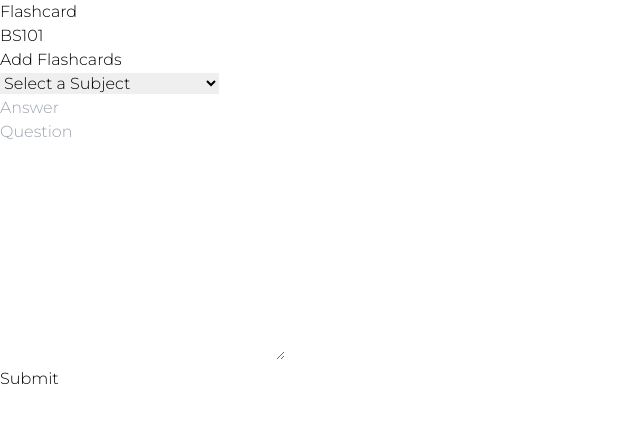
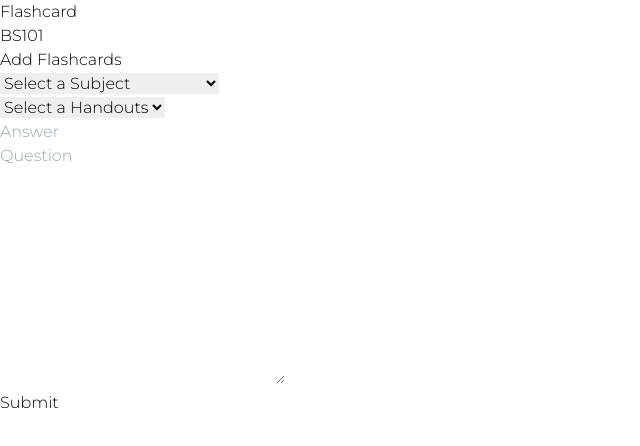
Before and after one commit to RyanMdg/bs101, a Next.js app in the folder main/front-end/admin/: page /flashcards in a window 1280 px wide. Shown: the top 446 px of the page, without its empty margins (0-640 px from the left). Built offline with nearby package versions, Linux system fonts and the light colour scheme.

Commit message:
adding hangdouts database

```diff
--- a/main/front-end/admin/pages/flashcards.js
+++ b/main/front-end/admin/pages/flashcards.js
@@ -7,17 +7,23 @@ const subjectsOptions = [
   "Computer Programming",
   "NSTP",
   "Intro to Computing",
-  "Design",
 ];
+
+const handoutsOptions = [1, 2, 3, 4, 5];
 
 const Flashcard = () => {
   const [answer, setAnswer] = useState("");
-  const [subjects, setSubject] = useState(""); // Changed state name to 'subject' for clarity
+  const [subjects, setSubject] = useState("");
+  const [handouts, setHandoOuts] = useState("");
   const [question, setQuestion] = useState("");
   const [isSuccessModalOpen, setIsSuccessModalOpen] = useState(false);
 
   const handleAnswerChange = (e) => {
     setAnswer(e.target.value);
+  };
+
+  const handleHandoutsChange = (e) => {
+    setHandoOuts(e.target.value);
   };
 
   const handleSubjectChange = (e) => {
@@ -31,15 +37,17 @@ const Flashcard = () => {
   const handleSubmit = async (e) => {
     e.preventDefault();
 
-    if (!answer || !question || !subjects) {
-      console.error("Answer, Question, and Subject fields are required.");
+    if (!answer || !question || !subjects || !handouts) {
+      console.error(
+        "Answer, Question, and Subject and handouts fields are required."
+      );
       return;
     }
 
     try {
       const response = await axios.post(
         "https://flashcardsbs101.onrender.com/flashcard/addFlashCard",
-        { answer, question, subjects } // Changed state name to 'subject' for consistency
+        { answer, question, subjects, handouts } // Changed state name to 'subject' for consistency
       );
 
       if (response.status === 200) {
@@ -47,6 +55,7 @@ const Flashcard = () => {
         setAnswer("");
         setQuestion("");
         setSubject("");
+        setHandoOuts("");
       } else {
         console.error("Failed to add flashcard");
       }
@@ -78,6 +87,22 @@ const Flashcard = () => {
             {subjectsOptions.map((option) => (
               <option key={option} value={option}>
                 {option}
+              </option>
+            ))}
+          </select>
+        </div>
+
+        <div className="mb-4">
+          <select
+            name="subject"
+            value={handouts}
+            onChange={handleHandoutsChange}
+            className="border rounded-md px-4 py-2 focus:outline-none focus:ring focus:border-blue-500"
+          >
+            <option value="">Select a Handouts</option>
+            {handoutsOptions.map((option) => (
+              <option key={option} value={option}>
+                Handout {option}
               </option>
             ))}
           </select>
--- a/main/front-end/admin/src/app/components/comprog-review.js
+++ b/main/front-end/admin/src/app/components/comprog-review.js
@@ -32,7 +32,7 @@ const ComprogReviewer = () => {
 
   return (
     <div>
-      <h2 className="text-center mt-3">Midterms</h2>
+      <h2 className="text-center mt-4 uppercase font-extrabold">Midterms</h2>
       <br />
       <div className="mx-7 pb-7 mt-5 bg-[#FFF7F0]  shadow-2xl rounded-lg pt-5 px-3">
         <h1 className="uppercase font-extrabold">Handouts 1</h1>
--- a/main/front-end/admin/src/app/components/navbar.js
+++ b/main/front-end/admin/src/app/components/navbar.js
@@ -4,7 +4,9 @@ const navbar = () => {
   return (
     <main>
       <nav className=" flex justify-between bg-[#3B82F6] text-white px-2  text-[.9rem] py-6 uppercase">
-        <h1 className=" font-bold shadow-2xl">Flashcard</h1>
+        <a href="/" className=" font-bold shadow-2xl">
+          Flashcard
+        </a>
         <h1 className=" font-semibold">BS101</h1>
       </nav>
     </main>
```
Also changed, not shown: 2 other files (tests, documents, lock files or other folders).
